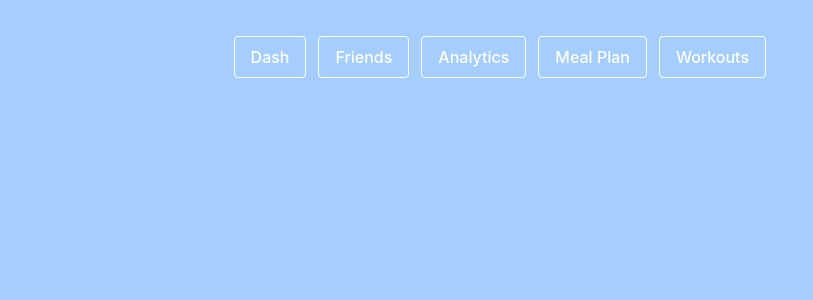
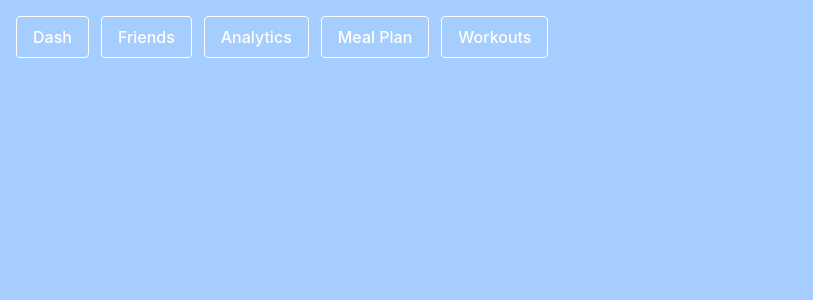
Before and after one commit to tyleryannes94/workout-buddy, a React (Vite) app in the folder frontend/: page /navbar in a window 1280 px wide. Shown: the top 300 px of the page, without its empty margins (0-813 px from the left). Built offline with nearby package versions, Linux system fonts and the light colour scheme.

Commit message:
fixed some navbar issues

```diff
--- a/frontend/src/index.css
+++ b/frontend/src/index.css
@@ -2,9 +2,6 @@
   font-family: Inter, system-ui, Avenir, Helvetica, Arial, sans-serif;
   line-height: 1.5;
   font-weight: 400;
-
-  /* color-scheme: light dark; */
-  /* color: #A5CDFD; */
 
   /* blue figma color */
   background-color: #A5CDFD;
@@ -16,6 +13,9 @@
 
   /* used to center content */
   justify-content: center;
+
+   /* Add padding-top to create space for the fixed navbar */
+   padding-top: 60px; /* Adjust the value as needed */
 }
 /* TODO: edit anchor tags */
 a {
@@ -118,11 +118,12 @@ button:focus-visible {
 }
 
 .navbar {
+  background-color: #A5CDFD;
   position: fixed;
-  top: 20px;
-  left: 17%;
-  /* right: 15%;
-  width: 100%; */
+  top: 0;
+  left: 0;
+ /* right: 0; */
+  width: 100%;
   /* transform: translateX(-50%); */
   display: flex;
   justify-content: space-between;
```
